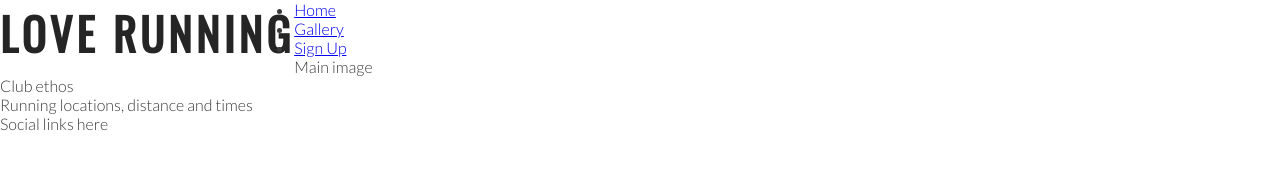
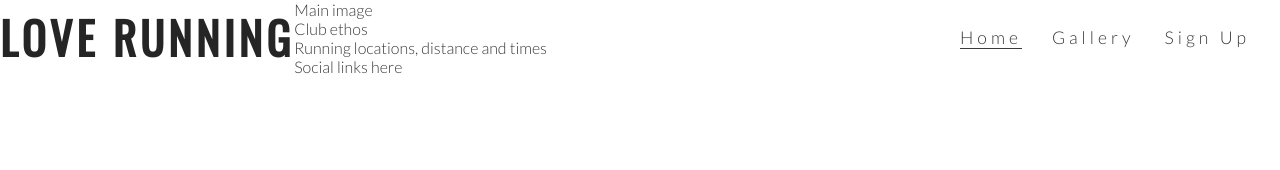
Before and after one commit to BeckySkel/love-running, a plain HTML site: page index.html in a window 1280 px wide. Drawn offline with nearby package versions, Linux system fonts and the light colour scheme.

Commit message:
Style navigation links

```diff
--- a/assets/css/style.css
+++ b/assets/css/style.css
@@ -25,3 +25,31 @@ h1, h2 {
     float: left;
     font-size: 280%;
 }
+
+#menu {
+    font-size: 110%;
+    letter-spacing: 4px;
+}
+
+#menu, #logo {
+    line-height: 75px;
+}
+
+#menu li {
+    float: right;
+    list-style-type: none;
+    margin-right: 30px;
+}
+
+#menu a {
+    text-decoration: none;
+    color: inherit;
+}
+
+#menu a:hover{
+    border-bottom: solid 1px #3a3a3a;
+}
+
+.active {
+    border-bottom: solid 1px #3a3a3a;
+}
--- a/index.html
+++ b/index.html
@@ -19,15 +19,16 @@
         </a>
 
         <nav>
-            <ul>
+            <ul id="menu">
                 <li>
-                    <a href="index.html">Home</a>
+                    <a href="#">Sign Up</a>
                 </li>
+
                 <li>
                     <a href="#">Gallery</a>
                 </li>
                 <li>
-                    <a href="#">Sign Up</a>
+                    <a href="index.html" class="active">Home</a>
                 </li>
             </ul>
         </nav>
```
